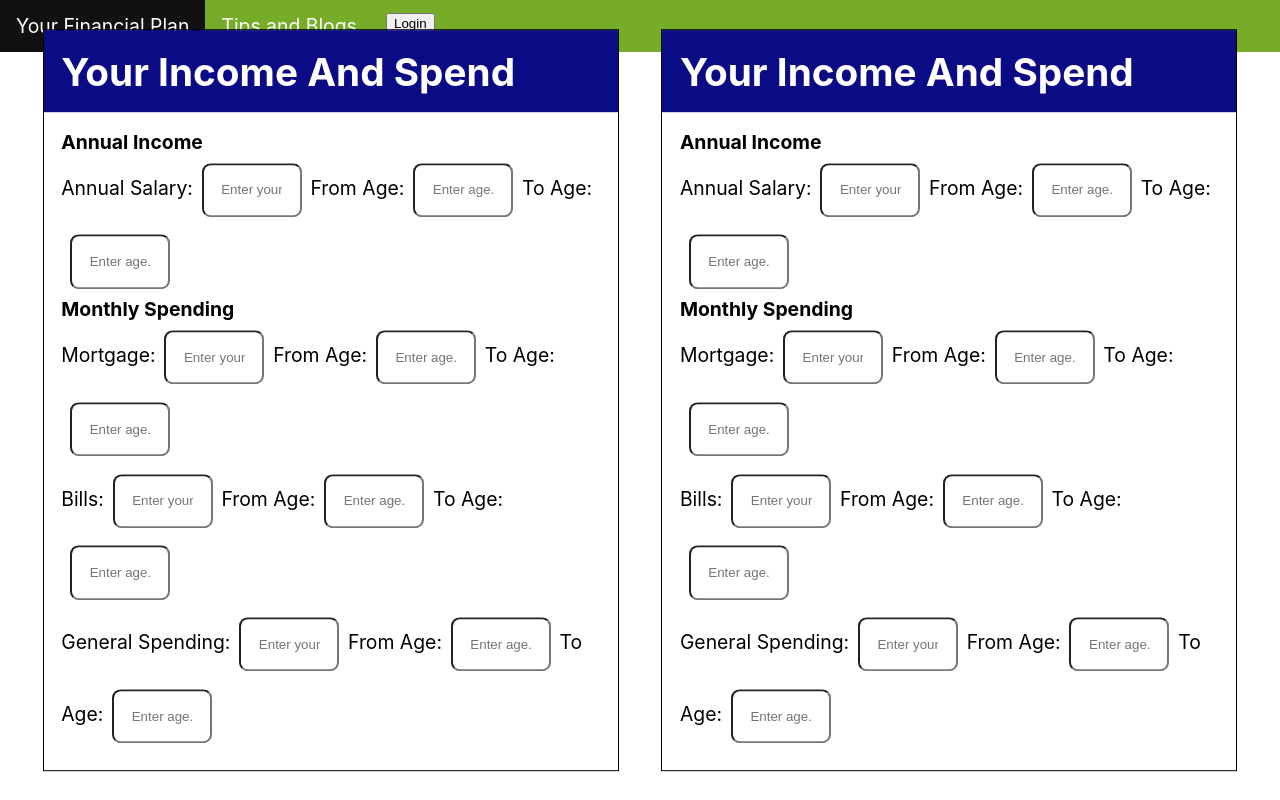
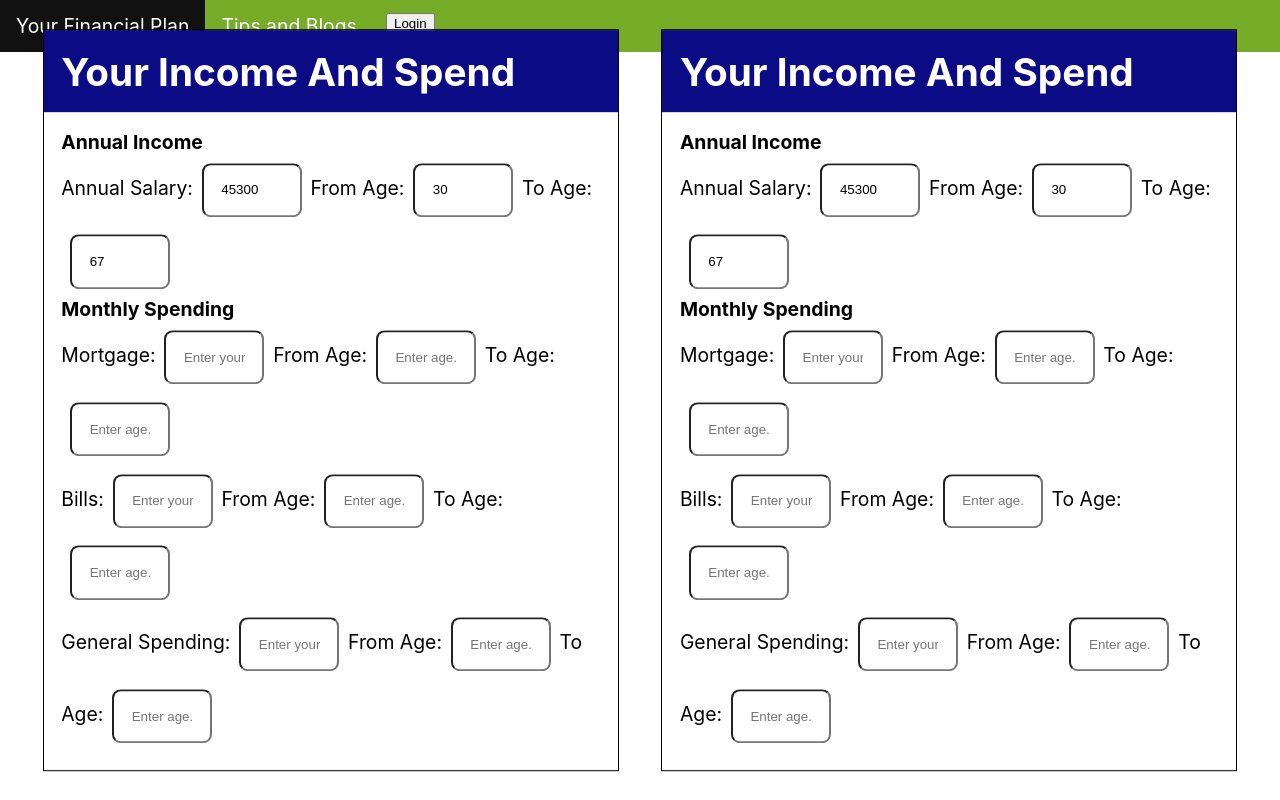
Before and after one commit to manloeng/next-js-widget, a Next.js app: page / in a window 1280 px wide. Built offline with nearby package versions, Linux system fonts and the light colour scheme.

Commit message:
Update Err handling

```diff
--- a/src/components/financialPlanPage/widget/PersonalFinance.jsx
+++ b/src/components/financialPlanPage/widget/PersonalFinance.jsx
@@ -16,6 +16,9 @@ function PersonalFinance() {
 
   const handleUpdate = (e) => {};
 
+  if (!Object.keys(data).length) return <></>;
+
+  console.log(data, "data");
   return (
     <div className={styles.widget}>
       <h1>Your Income And Spend</h1>
@@ -28,11 +31,32 @@ function PersonalFinance() {
         </div>
         <div>
           <label>Annual Salary:</label>
-          <input type="text" id="salary" name="salary" placeholder="Enter your annual salary..." required />
+          <input
+            type="text"
+            id="salary"
+            name="salary"
+            value={data.incomes[0].amount ? data.incomes[0].amount : 0}
+            placeholder="Enter your annual salary..."
+            required
+          />
           <label>From Age:</label>
-          <input type="text" id="fromAge" name="fromAge" placeholder="Enter age..." required />
+          <input
+            type="text"
+            id="fromAge"
+            name="fromAge"
+            value={data.incomes[0].from_age ? data.incomes[0].from_age : 0}
+            placeholder="Enter age..."
+            required
+          />
           <label>To Age:</label>
-          <input type="text" id="toAge" name="toAge" placeholder="Enter age..." required />
+          <input
+            type="text"
+            id="toAge"
+            name="toAge"
+            value={data.incomes[0].to_age ? data.incomes[0].to_age : 0}
+            placeholder="Enter age..."
+            required
+          />
         </div>
 
         <div>
```
